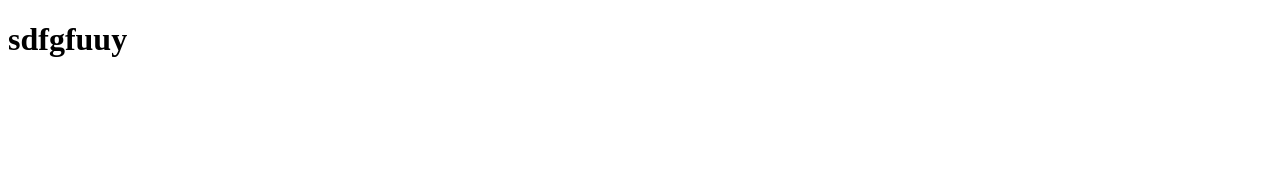
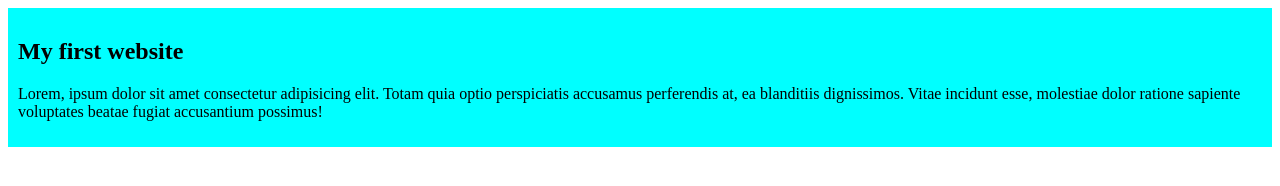
Before and after one commit to nazmul-635/my-first-github-ripo, a plain HTML site: page index.html in a window 1280 px wide. Drawn offline with Linux system fonts and the light colour scheme.

Commit message:
add the first css file

```diff
--- a/index.html
+++ b/index.html
@@ -4,8 +4,12 @@
     <meta charset="UTF-8">
     <meta name="viewport" content="width=device-width, initial-scale=1.0">
     <title>My First Ever Github Ripo</title>
+    <link rel="stylesheet" href="styles/index.css">
 </head>
 <body>
-    <h1>sdfgfuuy</h1>
+    <div>
+        <h2>My first website</h2>
+        <p>Lorem, ipsum dolor sit amet consectetur adipisicing elit. Totam quia optio perspiciatis accusamus perferendis at, ea blanditiis dignissimos. Vitae incidunt esse, molestiae dolor ratione sapiente voluptates beatae fugiat accusantium possimus!</p>
+    </div>
 </body>
 </html>
--- /dev/null
+++ b/styles/index.css
@@ -0,0 +1,4 @@
+div{
+    background-color: aqua;
+    padding: 10px;
+}
```
